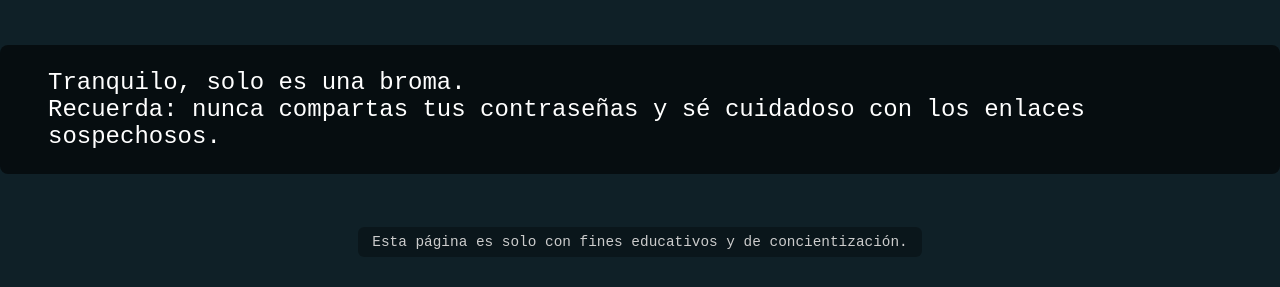
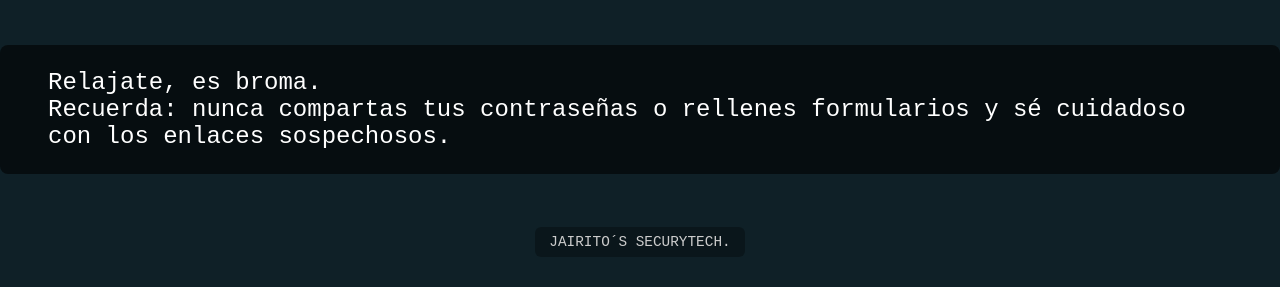
Before and after one commit to JGaliel/feria-tics-pishing, a plain HTML site: page index.html in a window 1280 px wide. Shown: the part 381-668 px from the top of the page. Drawn offline with Linux system fonts and the light colour scheme.

Commit message:
Update index.html

```diff
--- a/index.html
+++ b/index.html
@@ -2,7 +2,7 @@
 <html lang="es">
 <head>
   <meta charset="UTF-8">
-  <title>Broma de Hacking</title>
+  <title>Feria INEC 2025</title>
   <style>
     body {
       background: #0f2027;
@@ -46,8 +46,8 @@
 <body>
   <div class="emoji">👾</div>
   <h1>¡Has sido hackeado!</h1>
-  <p>Tranquilo, solo es una broma.<br>
-     Recuerda: nunca compartas tus contraseñas y sé cuidadoso con los enlaces sospechosos.</p>
-  <div class="note">Esta página es solo con fines educativos y de concientización.</div>
+  <p>Relajate, es broma.<br>
+     Recuerda: nunca compartas tus contraseñas o rellenes formularios y sé cuidadoso con los enlaces sospechosos.</p>
+  <div class="note">JAIRITO´S SECURYTECH.</div>
 </body>
 </html>
```
